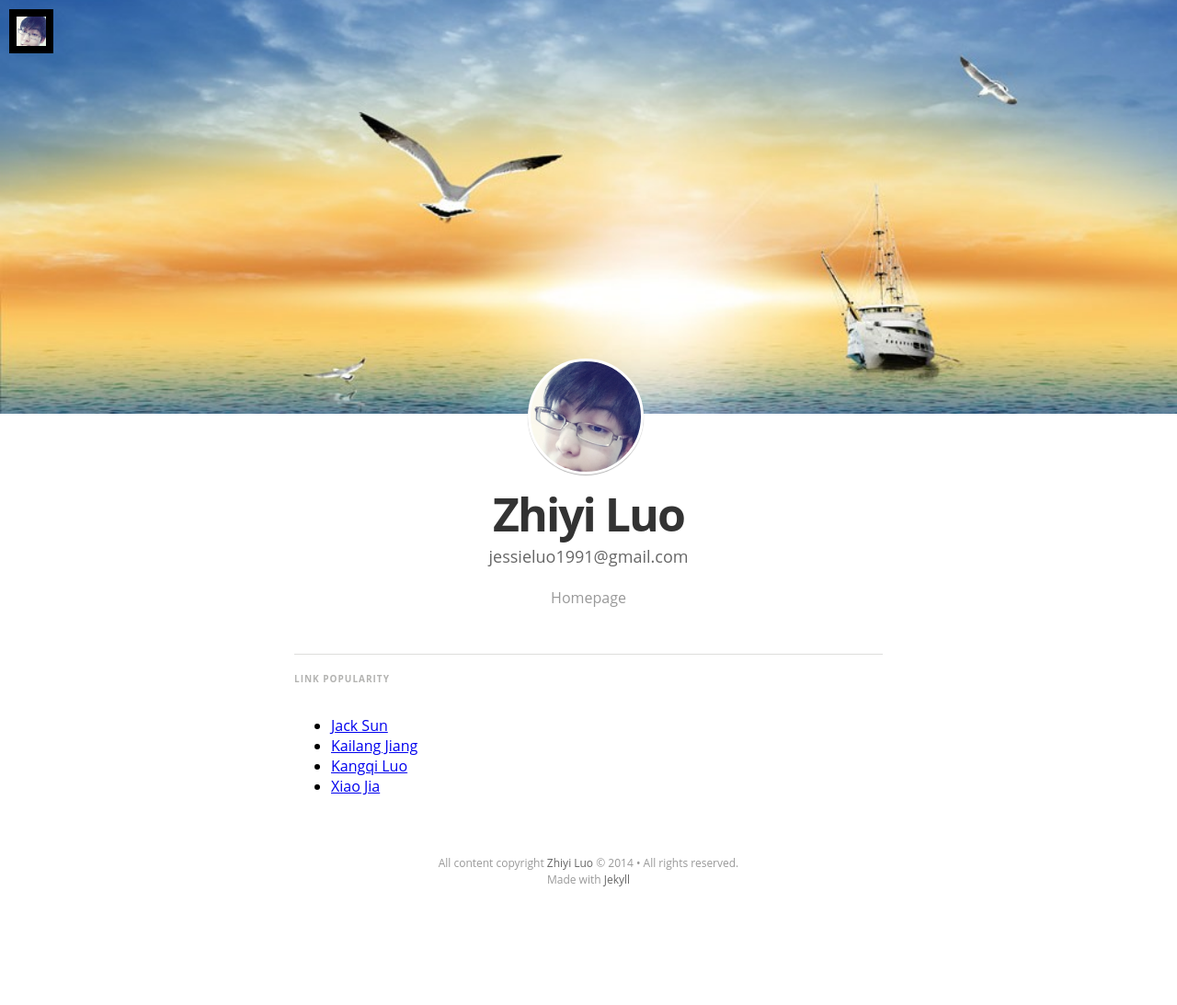
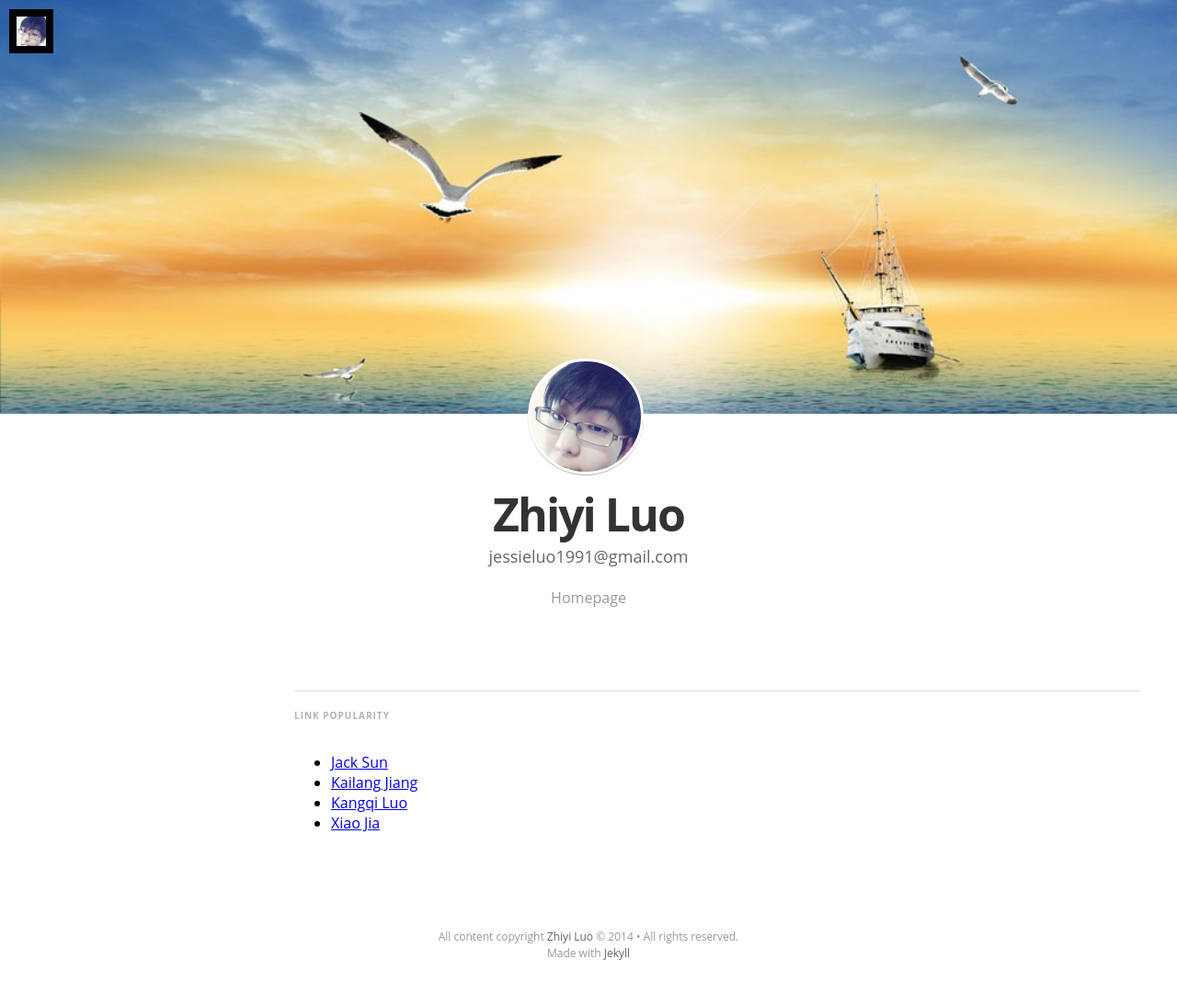
Before and after one commit to yysherlock/yysherlock.github.io, a Jekyll site: the page built from index.html, in a window 1280 px wide. Shown: the whole page at 92% size. Built offline with Jekyll 4.4.1, drawn with Linux system fonts in a browser that asks for light colours; nearby versions of some CDN libraries; some web fonts are replaced; Markdown is read by kramdown in place of the engine named in the settings; the list of posts is cut into pages by our own code; before the commit the page ends 1013 px from its top, so only the background shows below that.

Commit message:
fix margin

```diff
--- a/css/screen.css
+++ b/css/screen.css
@@ -672,7 +672,8 @@
 
 .site-footer {
     position: relative;
-    margin: 8rem 0 0 0;
+    margin: auto;
+    width: 920px;
     padding: 4rem 0;
     border-top: #EBF2F6 1px solid;
     font-family: 'Open Sans', sans-serif;
--- a/index.html
+++ b/index.html
@@ -50,14 +50,16 @@
 
 <main class="content" role="main">
 
+    <article class="post">
     <h5 class="index-headline normal"><span>Link Popularity</span></h5>
+
 	<ul>
 	<li itemprop="itemListElement"><a href="http://www.jkcrazy.net/" target="_blank">Jack Sun</a></li>
 	<li itemprop="itemListElement"><a href="http://adapt.seiee.sjtu.edu.cn/~kailang/" target="_blank">Kailang Jiang</a>
 	<li itemprop="itemListElement"><a href="http://adapt.seiee.sjtu.edu.cn/~kangqi/" target="_blank">Kangqi Luo</a></li>
 	<li itemprop="itemListElement"><a href="http://xiao-jia.com" target="_blank">Xiao Jia</a></li>
 	</ul>
-
+    </article>
 
 <!--    <div itemscope itemtype="http://schema.org/ItemList">
 	<dl>
```
